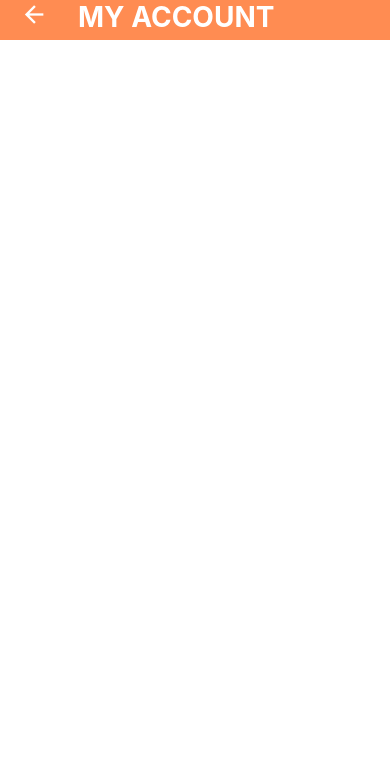
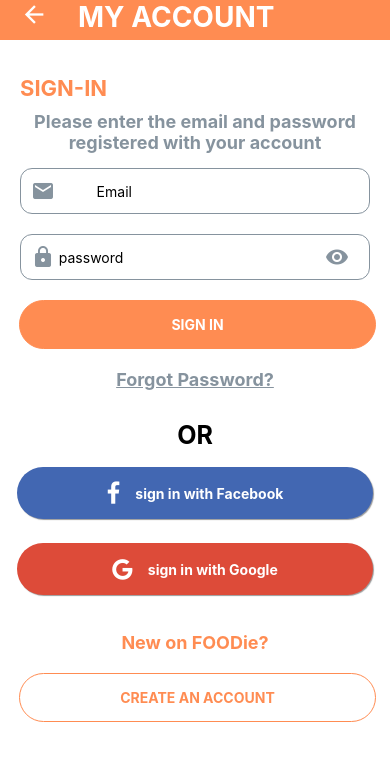
Before and after one commit to emmyCode4495/Food-Delivery-App-ReactNative-Firebase, a React Native app: screen / in a window 390 px wide. Shown: the top 760 px of the page. Built offline with nearby package versions, Linux system fonts and the light colour scheme.

Commit message:
Finished the UI of the sign in screen without the backend functionalities yet

```diff
--- a/App.js
+++ b/App.js
@@ -1,7 +1,7 @@
 import React from 'react';
 import { StyleSheet,View,StatusBar,Text} from 'react-native';
-import Header from './src/components/header';
-import {colors} from './src/global/styles'
+import {colors} from './src/global/styles';
+import SignInScreen from './src/screens/authScreens/SigninScreen';
 
 
 export default function App() {
@@ -10,7 +10,7 @@
       <StatusBar
       barStyle="light content"
       backgroundColor= {colors.statusBar} />
-        <Header title="MY ACCOUNT" type="arrow-left"/>
+        <SignInScreen />
     </View>
   );
 }
--- a/package.json
+++ b/package.json
@@ -16,7 +16,9 @@
     "react": "18.1.0",
     "react-native": "0.70.5",
     "react-native-animatable": "^1.3.3",
-    "react-native-safe-area-context": "4.4.1"
+    "react-native-elements": "^3.4.3",
+    "react-native-safe-area-context": "4.4.1",
+    "react-native-swiper": "^1.6.0"
   },
   "devDependencies": {
     "@babel/core": "^7.12.9"
--- a/src/global/styles.js
+++ b/src/global/styles.js
@@ -13,4 +13,26 @@
 
  export const parameters ={
     headerHeight:40,
+    styleButton:{
+      backgroundColor:"#ff8c52",
+      alignItems: "center",
+      borderRadius: 35,
+      borderWidth: 1,
+      borderColor: "#ff8c52",
+      padding: 15,
+      width: "95%"
+    },
+    styleButton1:{
+      alignItems: "center",
+      borderRadius: 35,
+      borderWidth: 1,
+      borderColor: "#ff8c52",
+      padding: 15,
+      width: "95%"
+    },
+    socialIcon:{
+      borderRadius: 12,
+      height: 50,
+
+    }
  }
--- /dev/null
+++ b/src/screens/authScreens/SigninScreen.js
@@ -0,0 +1,217 @@
+import {StyleSheet,
+    View,
+    Text,
+    Dimensions,
+     TextInput, TouchableOpacity} from 'react-native';
+import {colors, parameters, title} from '../../global/styles';
+import {ReactComponentElement, useState,useRef} from 'react';
+import Header from '../../components/header';
+import * as Animatable from 'react-native-animatable'
+
+import { Icon, SocialIcon,Button } from 'react-native-elements'
+
+
+export default function SignInScreen(){
+
+    const [textInput2Focus,setTextInput2Focus] = useState(false)
+    const [textInput1Focus,setTextInput1Focus] = useState(false)
+
+    const textInput1 = useRef(1)
+    const textInput2 = useRef(2)
+    return(
+        <View style = {styles.container}>
+            <Header title="MY ACCOUNT" type="arrow-left"/>
+            <View style = {styles.titleTexttMargin}>
+                <Text style = {styles.signInText}>SIGN-IN</Text>
+            </View>
+
+            <View style = {styles.headerText}>
+                <Text style={styles.text1}>Please enter the email and password</Text>
+                <Text style={styles.text1}>registered with your account</Text>
+            </View>
+
+            <View>
+
+                <View style={styles.textInput1}>
+                    <Animatable.View animation={textInput1Focus?"":"fadeInLeft"}
+                    duration={400}>
+                        <Icon
+                            name='email'
+                            type='material'
+                            iconStyle={{color:colors.grey3}}/>
+                    </Animatable.View>
+
+                    <TextInput
+                    style ={{width:"80%"}}
+                    placeholder="Email"
+                    ref = {textInput1}
+                    onFocus = {()=>{
+                        setTextInput1Focus(false)
+                    }}
+                    onBlur = {()=>{
+                        setTextInput1Focus(true)
+                    }}/>
+                </View>
+
+                <View style={styles.textInput2}>
+
+                <Animatable.View animation={textInput2Focus?"":"fadeInLeft"}
+                duration = {400}>
+                    <Icon
+                    name='lock'
+                    iconStyle={{color:colors.grey3}}
+                    type = "material"
+                    />
+                </Animatable.View>
+
+                <TextInput
+                style={{width:"80%"}}
+                    placeholder="password"
+                    ref={textInput2}
+                    onFocus = {()=>{
+                        setTextInput2Focus(false)
+                    }}
+                    onBlur = {()=>{
+                        setTextInput2Focus(true)
+                    }}/>
+
+                <Animatable.View animation={textInput2Focus?"":"fadeInRight"}
+                duration={400}>
+                <Icon
+                    name='visibility'
+                    iconStyle={{color:colors.grey3}}
+                    type = "material"
+                    style={{marginRight: 10}}/>
+                </Animatable.View>
+                </View>
+
+            </View>
+                <View style={styles.opacityView}>
+                    <TouchableOpacity
+                        style = {parameters.styleButton}
+                        >
+                            <Text style={styles.buttonText}>SIGN IN</Text>
+                        </TouchableOpacity>
+                </View>
+            <View style={{alignItems:"center",
+                            marginTop:20}}>
+                <Text style={{...styles.text1,
+                                textDecorationLine:"underline",
+                                }}>Forgot Password?</Text>
+            </View>
+
+            <View style={{alignItems:"center",
+                            marginTop:30}}>
+                <Text style={{fontSize: 25,
+                                fontWeight: 'bold'}}>OR</Text>
+            </View>
+
+
+                <View style={{marginHorizontal:10,marginTop:10}}>
+                    <SocialIcon
+                    title='sign in with Facebook'
+                    type='facebook'
+
+                    button
+                    style={styles.socialIcon}/>
+                </View>
+
+                <View style={{marginHorizontal:10,marginTop:10}}>
+                    <SocialIcon
+                    title='sign in with Google'
+                    type='google'
+                    button
+                    style={styles.socialIcon}/>
+                </View>
+
+            <View style={{alignItems:"center",
+                            marginTop:30}}>
+                <Text style={{...styles.text2,
+                                }}>New on FOODie?</Text>
+            </View>
+
+            <View style={styles.opacityView}>
+                    <TouchableOpacity
+                        style = {parameters.styleButton1}
+                        >
+                            <Text style={styles.buttonText1}>CREATE AN ACCOUNT</Text>
+                        </TouchableOpacity>
+                </View>
+        </View>
+    )
+
+}
+
+const styles = StyleSheet.create({
+    container: {
+        flex: 1,
+    },
+    opacityView:{
+        marginLeft: 10,
+        marginRight: 5,
+        marginTop: 20,
+        alignItems: "center",
+        justifyContent: "center",
+        alignContent: "center"
+    },
+    titleTexttMargin:{
+    marginLeft: 20,
+    marginTop:10,
+    },
+    signInText:{
+        fontWeight: 'bold',
+        fontSize:22,
+        color: '#ff8c52'
+    },
+    text1:{
+        color:colors.grey3,
+        fontSize:18,
+        fontWeight: 'bold'
+    },
+    text2:{
+        color:'#ff8c52',
+        fontSize:18,
+        fontWeight: 'bold'
+    },
+    textInput1:{
+        borderWidth: 1,
+        borderColor: '#86939e',
+        marginHorizontal: 20,
+        borderRadius: 12,
+        marginBottom: 20,
+        padding: 10,
+        flexDirection:'row',
+        justifyContent: "space-between",
+        alignContent: 'center',
+        alignItems: 'center'
+    },
+    textInput2:{
+        borderWidth:1,
+        borderRadius: 12,
+        marginHorizontal: 20,
+        padding: 10,
+        borderColor: '#86939e',
+        flexDirection:'row',
+        justifyContent: "space-between",
+        alignContent: 'center',
+        alignItems: 'center'
+    },
+    headerText:{
+        alignItems: 'center',
+        marginTop: 10,
+        marginBottom: 15,
+    },
+   buttonText:{
+        color:'white',
+        fontWeight:'bold',
+        justifyContent:'center'
+
+   },
+   buttonText1:{
+    color:'#ff8c52',
+    fontWeight:'bold',
+    justifyContent:'center'
+
+}
+
+})
```
Also changed, not shown: src/screens/authScreens/siginWelcomeScreen.js (added), 1 other file (tests, documents, lock files or other folders).
